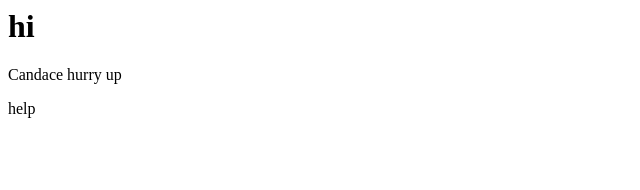
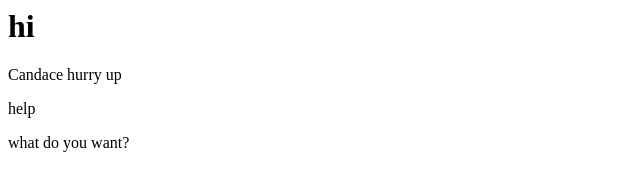
Before and after one commit to lizziepink92/Test, a plain HTML site: page index.html in a window 1280 px wide. Shown: the whole page, without its empty margins (0-640 px from the left). Drawn offline with Linux system fonts and the light colour scheme.

Commit message:
question

```diff
--- a/index.html
+++ b/index.html
@@ -1,3 +1,4 @@
 <h1> hi </h1>
 <p> Candace hurry up</p>
 <p> help </p>
+<p> what do you want? </p>
```
